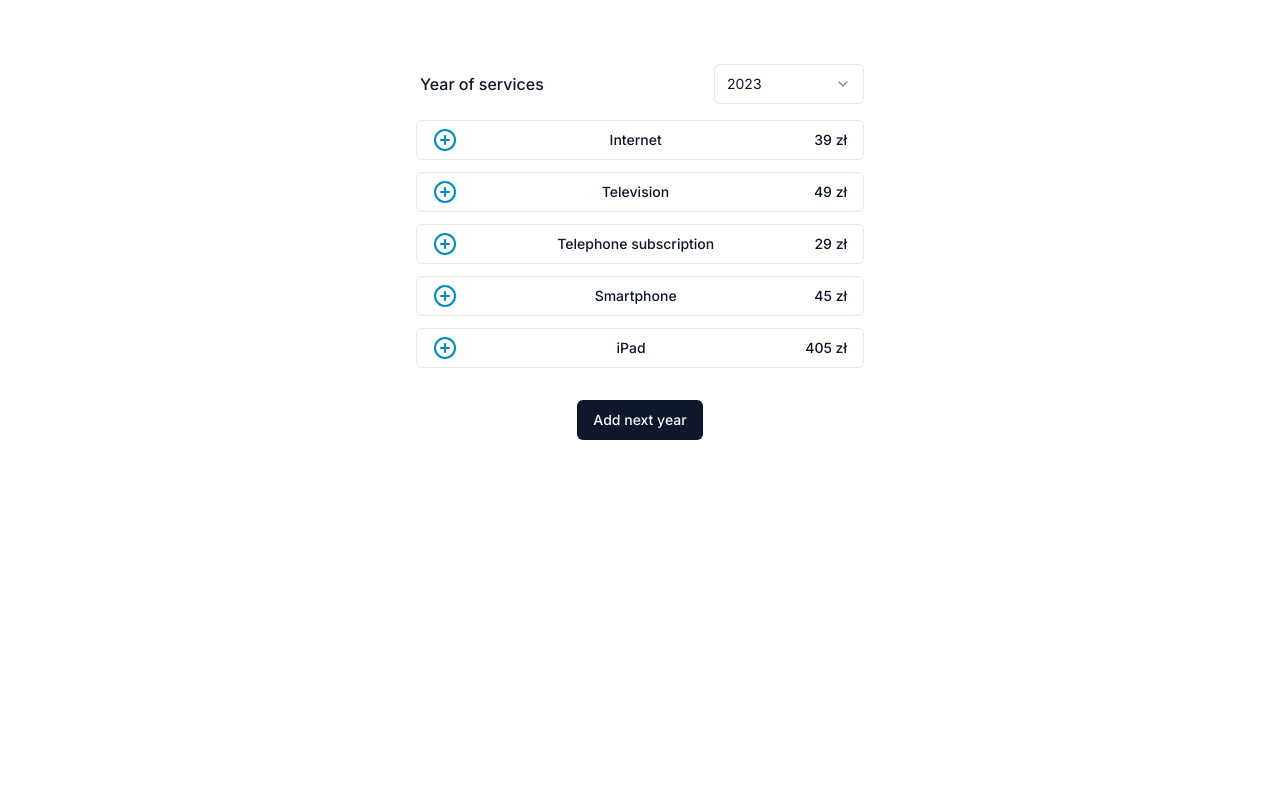
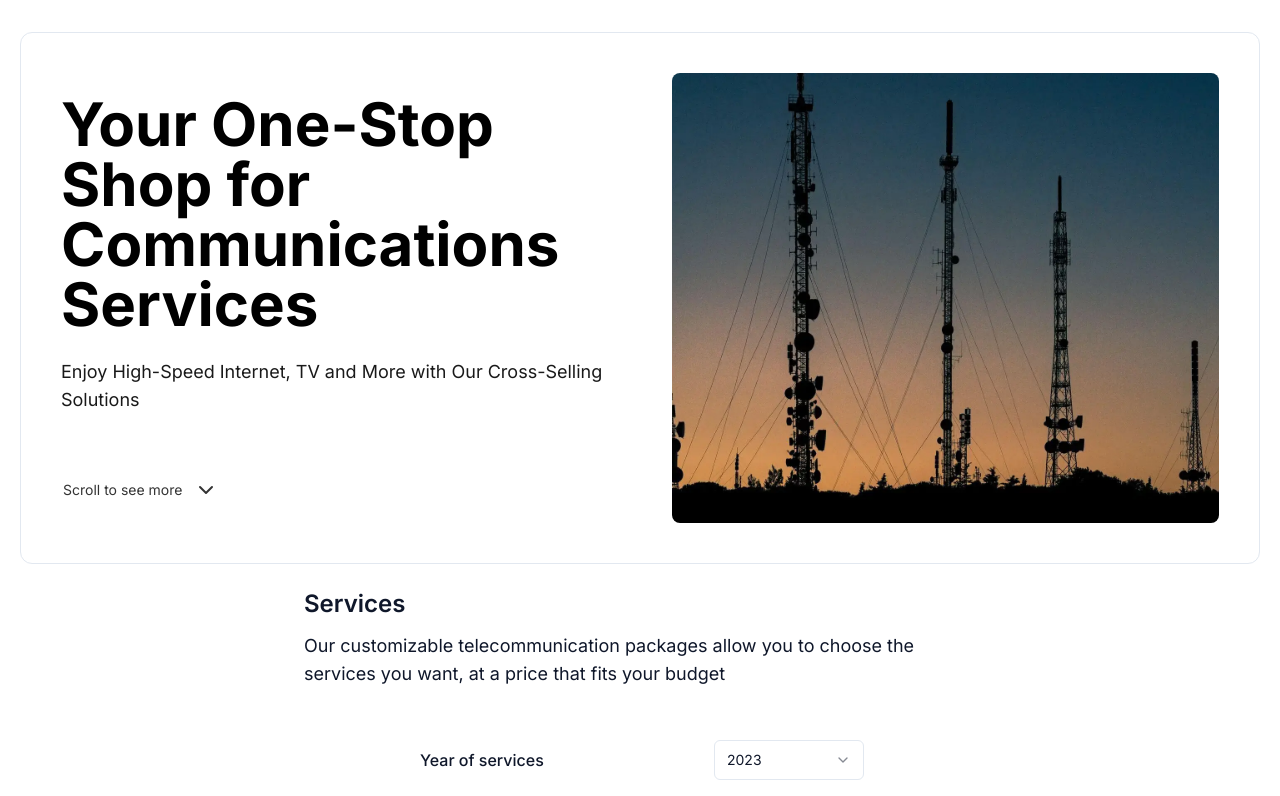
Before and after one commit to albertturon1/telecommunication-company-calculator, a Next.js app: page / in a window 1280 px wide. Shown: the top 796 px of the page. Built offline with nearby package versions, Linux system fonts and the light colour scheme.

Commit message:
feat:created landing; added headtitle for services section

```diff
--- a/app/components/all-services-summary.tsx
+++ b/app/components/all-services-summary.tsx
@@ -42,7 +42,7 @@ const AllServicesSummary = ({
   return (
     <div
       className={cn(
-        "fixed z-10 w-full pt-6 pb-8 lg:py-10 flex flex-col border-t border-border bg-background transition-all duration-150",
+        "fixed z-10 w-full pt-4 pb-6 flex flex-col border-t border-border bg-muted transition-all duration-150",
         c.regularPrice === 0 ? "-bottom-96" : "bottom-0"
       )}
     >
--- /dev/null
+++ b/app/components/landing.tsx
@@ -0,0 +1,42 @@
+import { ChevronDown } from "lucide-react";
+import Image from "next/image";
+
+import LandingImage from "public/landing.webp";
+
+const Landing = () => (
+  <div className="flex relative items-center mb-2 sm:mt-4 lg:mt-8 sm:px-5 lg:container mx-auto 2xl:px-0">
+    <div className="flex flex-1 sm:border border-border sm:rounded-xl sm:p-5 items-center lg:p-10 gap-x-5 lg:gap-x-16">
+      <div className="absolute sm:static w-full h-full bg-black/50 sm:bg-transparent z-10 flex items-center justify-center">
+        <TitleSubtitle />
+      </div>
+      <div className="w-full sm:min-w-1/2 max-w-[640px] relative min-h-[350px] sm:min-h-[450px] sm:rounded-lg overflow-hidden">
+        <Image
+          priority
+          src={LandingImage}
+          className="object-cover w-full h-full object-bottom"
+          alt="landing image"
+          fill
+        />
+      </div>
+    </div>
+  </div>
+);
+
+const TitleSubtitle = () => (
+  <div className="flex flex-col gap-y-3 sm:gap-y-6 text-white sm:text-black self-center px-6 text-center sm:text-start sm:px-0 items-center sm:items-start">
+    <h1 className="text-4xl lg:text-5xl xl:text-6xl font-bold">
+      {"Your One-Stop Shop for Communications Services"}
+    </h1>
+    <p className="text-lg text-white/90 sm:text-black/90">
+      {
+        "Enjoy High-Speed Internet, TV and More with Our Cross-Selling Solutions"
+      }
+    </p>
+    <div className="flex gap-x-3 items-center max-w-max pt-10 text-white/80 sm:text-black/80 sm:pl-0.5">
+      <p className="text-sm">{"Scroll to see more"}</p>
+      <ChevronDown />
+    </div>
+  </div>
+);
+
+export default Landing;
--- a/app/layout.tsx
+++ b/app/layout.tsx
@@ -17,7 +17,7 @@ export default function RootLayout({
   return (
     <html lang="en">
       <body className={inter.className}>
-        <div className="container mx-auto">{children}</div>
+        <div>{children}</div>
       </body>
     </html>
   );
--- a/app/page-client.tsx
+++ b/app/page-client.tsx
@@ -34,7 +34,15 @@ const PageClient = ({ pricelist }: { pricelist: ShopResponse }) => {
   return (
     // padding so that AllServicesSummary does not obscure the elements below itself
     <main className={cn(productsLength > 0 ? "pb-36" : "pb-10")}>
-      <div className="flex flex-col py-4 sm:py-8 lg:py-16 w-full items-center gap-y-8">
+      <div className="flex flex-col py-4 sm:pb-8 lg:pb-16 w-full items-center gap-y-6 xl:gap-y-8 container mx-auto">
+        <div className="flex flex-col gap-y-3 flex-wrap max-w-2xl mb-5">
+          <h1 className="text-2xl font-semibold">{"Services"}</h1>
+          <p className="text-lg">
+            {
+              "Our customizable telecommunication packages allow you to choose the services you want, at a price that fits your budget"
+            }
+          </p>
+        </div>
         {selectedYears.map((year, index) => (
           <div key={year} className="self-center max-w-md w-full">
             <ServicesPicker
--- a/app/page.tsx
+++ b/app/page.tsx
@@ -1,5 +1,6 @@
 import { ShopResponse } from "@interfaces/IPricing";
 
+import Landing from "./components/landing";
 import Error from "./error";
 import PageClient from "./page-client";
 
@@ -15,5 +16,10 @@ export default async function Home() {
   const pricelist = await getPricelist();
 
   if (!pricelist) return Error;
-  return <PageClient pricelist={pricelist} />;
+  return (
+    <div>
+      <Landing />
+      <PageClient pricelist={pricelist} />
+    </div>
+  );
 }
```
Also changed, not shown: public/landing.webp (added).
